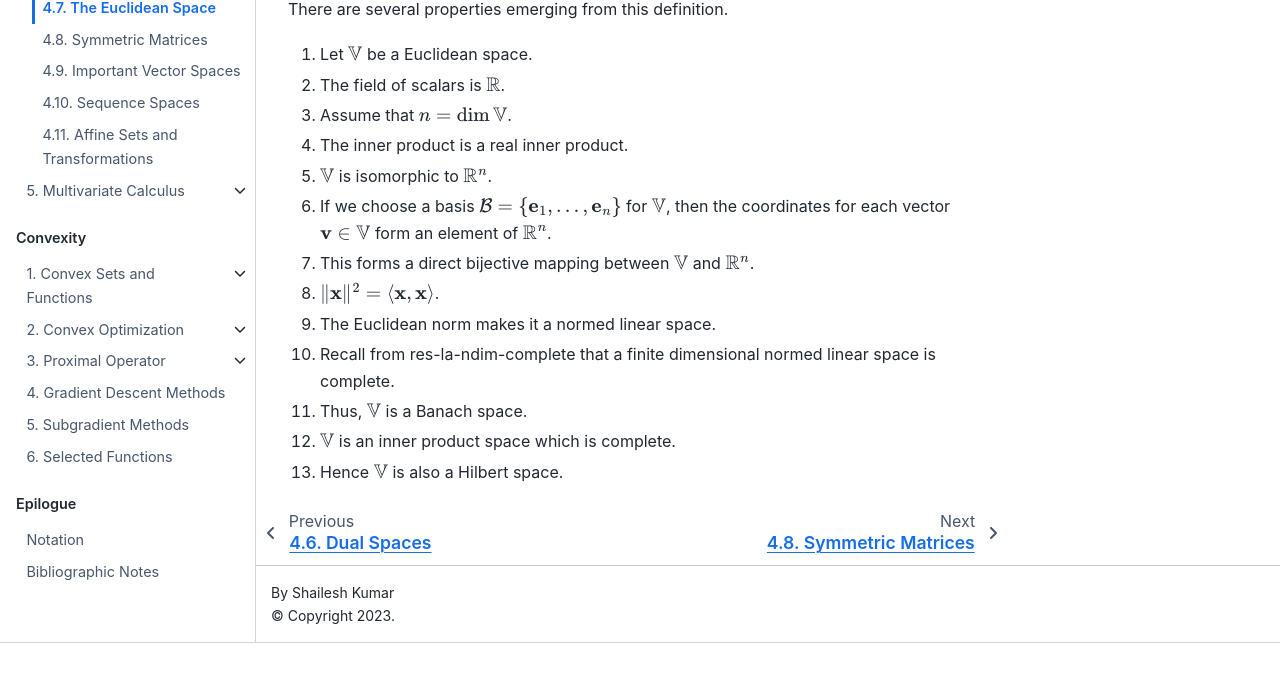
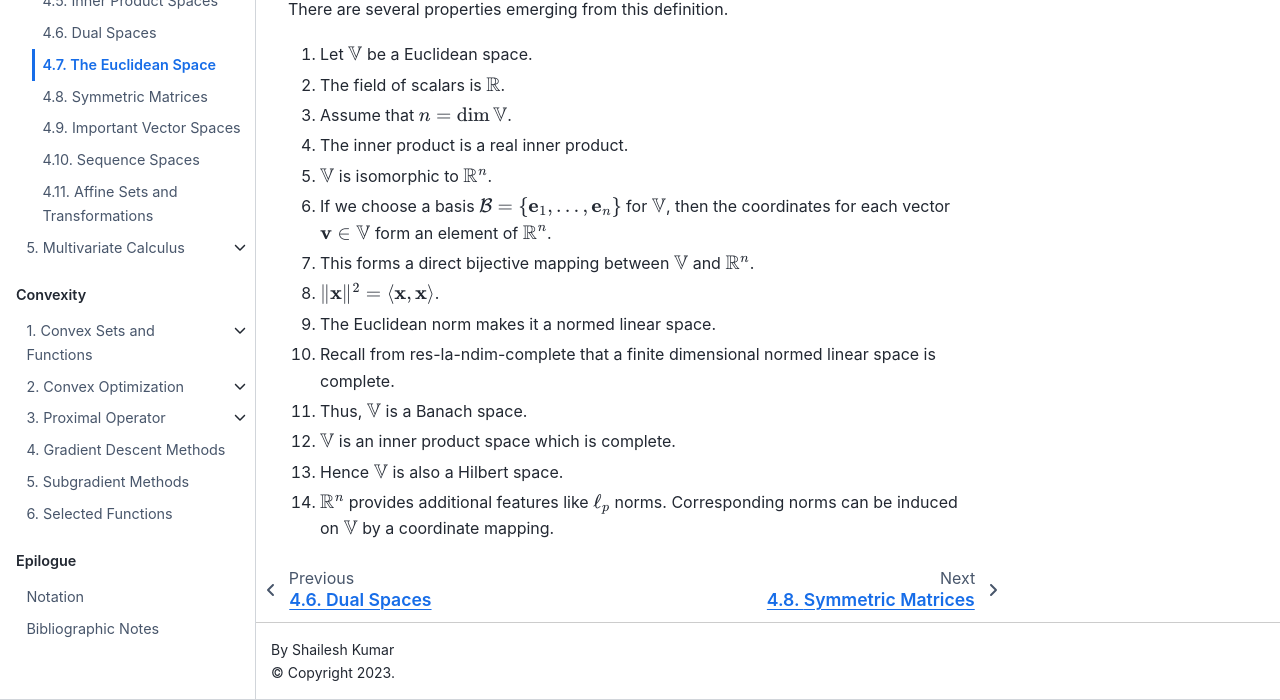
Before and after one commit to shailesh1729/tisp, a Jupyter Book: the page built from book/la/euclidean.md, in a window 1280 px wide and 900 px high, scrolled down 5704 px, cut to the strip 200-900 px from the top of the window. Built offline with Jupyter Book 1.0.4 settings and Sphinx 7.4.7 and the Sphinx Book theme 1.1.4, drawn with Linux system fonts in a browser that asks for light colours; before the commit the page ends 6547 px from its top, so only the background shows below that.

Commit message:
Euclidean space

````diff
--- a/book/la/euclidean.md
+++ b/book/la/euclidean.md
@@ -779,4 +779,6 @@
 1. Thus, $\VV$ is a {prf:ref}`Banach space <def-la-banach-space>`.
 1. $\VV$ is an inner product space which is complete.
 1. Hence $\VV$ is also a {prf:ref}`Hilbert space <def-la-ip-hilbert-space>`.
+1. $\RR^n$ provides additional features like $\ell_p$ norms.
+   Corresponding norms can be induced on $\VV$ by a coordinate mapping.
 ```
````
Also changed, not shown: book/convex_sets/smoothness.md (+2 -2 lines).
